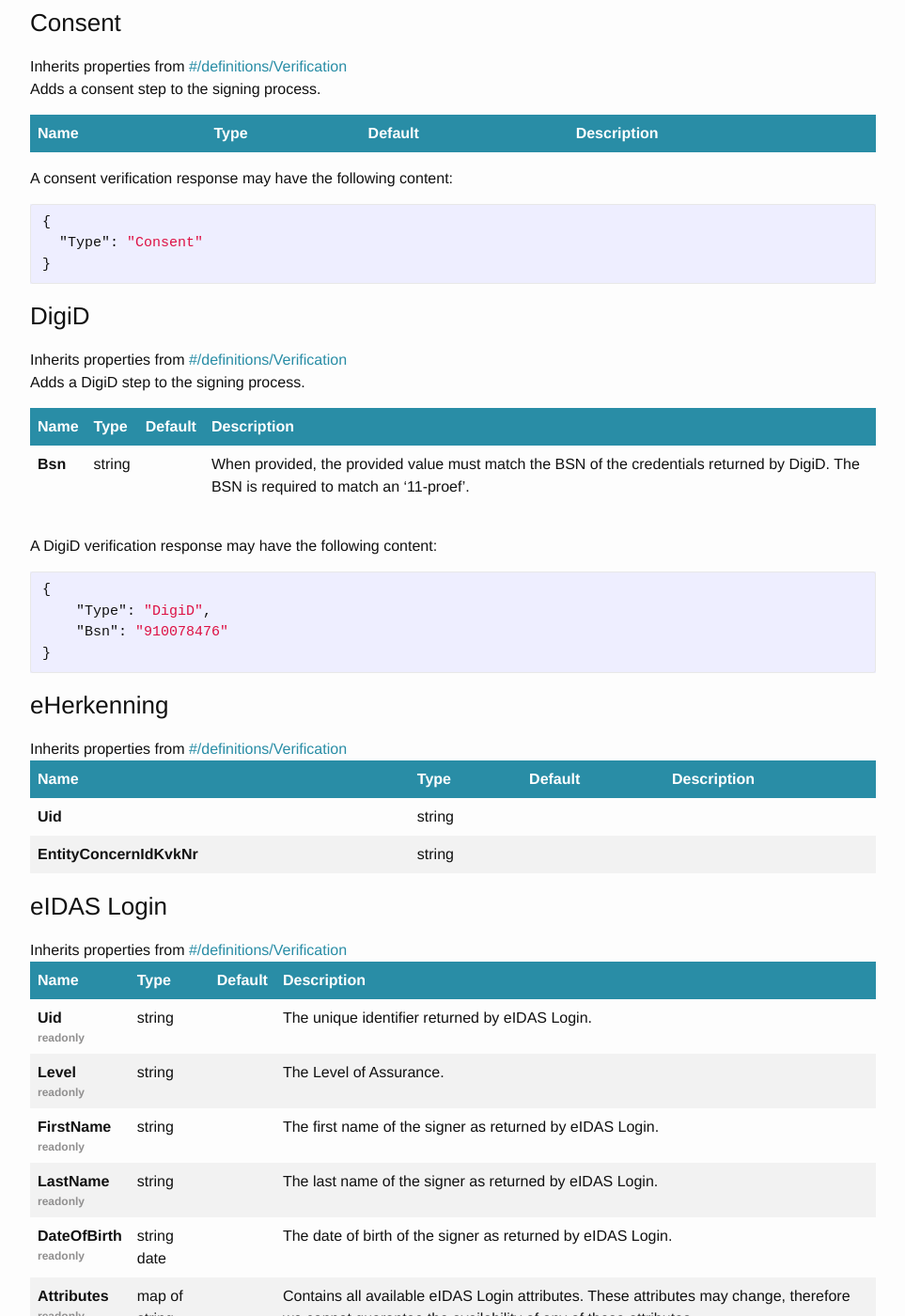
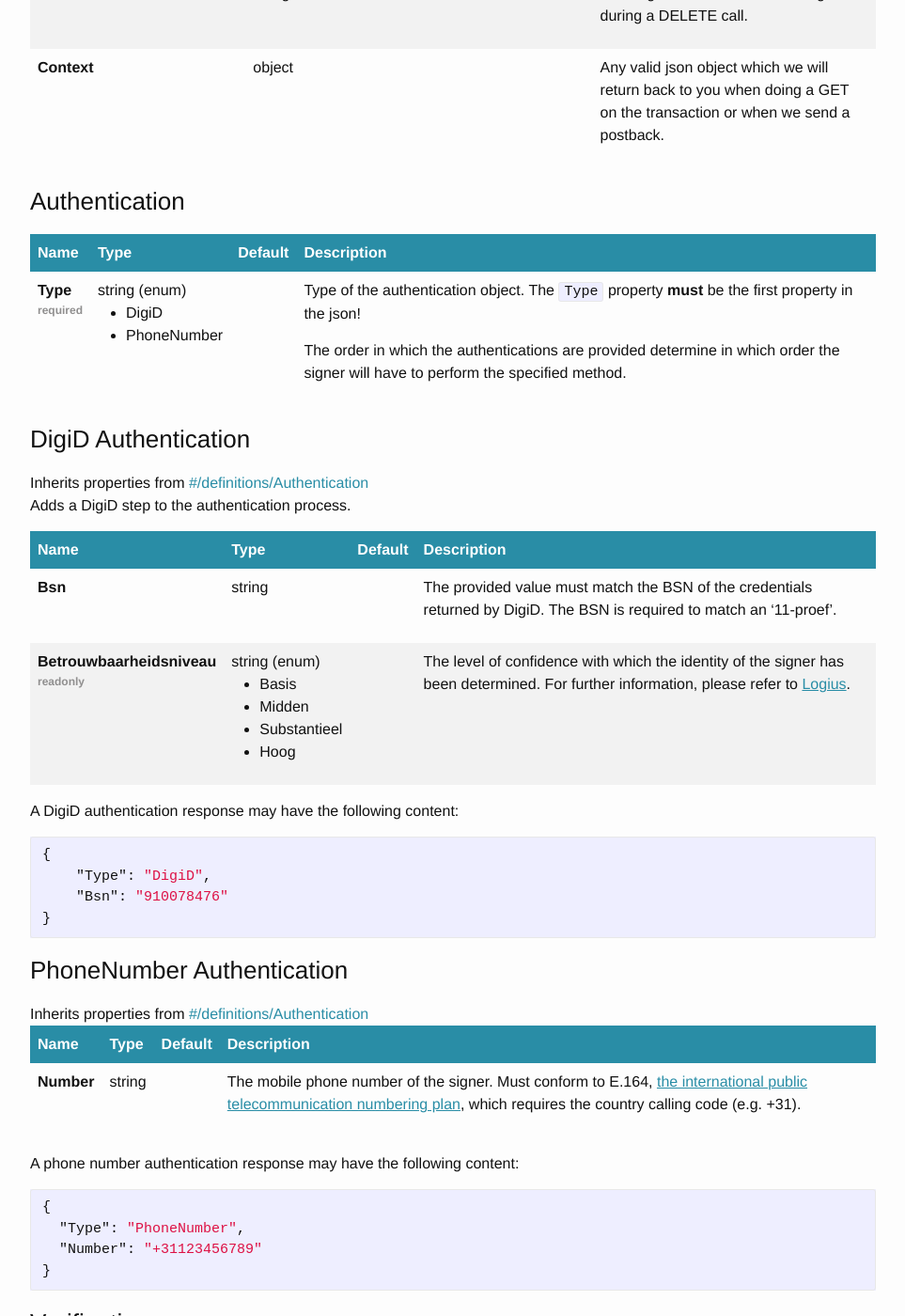
Before and after one commit to markohantula/evidos.github.io, a Jekyll site: the page built from endpoints.html, in a window 1280 px wide and 1400 px high, scrolled down 13328 px. Shown: the whole window at 94% size, without its empty margins (158-1121 px from the left). Built offline with Jekyll 4.4.1, drawn with Linux system fonts in a browser that asks for light colours; some of the changed text lies outside the part shown.

Commit message:
Add DigiD authentication documentation

````diff
--- a/_data/api-swagger.yaml
+++ b/_data/api-swagger.yaml
@@ -256,10 +256,24 @@
                 - `*Emphasis*` / `_Emphasis_`
                 - `**Stong**` / `__Strong__`
                 - `1. Ordered` and `- Unordered` lists
+            Authentications:
+              description: |
+                List of authentications that the signer has to authenticate with.
+                The order in which the authentications are provided determine in which order the signer will have to perform the specified method.
+
+                Authentications must be performed before the document(s) can be viewed.
+
+                You **must** explicitly specify the API-version when using this feature.
+                This is done with the header: 'Accept: application/vnd.signhost.v1+json'.
+              type: array
+              items:
+                $ref: '#/definitions/Authentication'
             Verifications:
               description: |
                 List of verifications that the signer has to verify with.
                 The order in which the verifications are provided determine in which order the signer will have to perform the specified method.
+
+                Verifications must be performed before the document(s) can be signed.
 
                 You **must** use one of the following verifications as the last method:
                 - Consent
@@ -470,6 +484,79 @@
         type: object
         description: Any valid json object which we will return back to you when doing a GET on the transaction or when we send a postback.
 
+  Authentication:
+    type: object
+    discriminator: Type
+    properties:
+      Type:
+        type: string
+        enum:
+          - DigiD
+          - PhoneNumber
+        description: |
+          Type of the authentication object.
+          The `Type` property **must** be the first property in the json!
+
+          The order in which the authentications are provided determine in which order the signer will have to perform the specified method.
+    required:
+    - Type
+
+  DigiD Authentication:
+    allOf:
+    - $ref: '#/definitions/Authentication'
+    - type: object
+      description: |
+        Adds a DigiD step to the authentication process.
+      properties:
+        Bsn:
+          type: string
+          description: |
+            The provided value must match the BSN of the credentials returned by DigiD.
+            The BSN is required to match an '11-proef'.
+          required: true
+        Betrouwbaarheidsniveau:
+          type: string
+          enum:
+            - Basis
+            - Midden
+            - Substantieel
+            - Hoog
+          readOnly: true
+          description: |
+            The level of confidence with which the identity of the signer has been determined.
+            For further information, please refer to [Logius](https://www.logius.nl/diensten/digid/hoe-werkt-het).
+    example: |
+      A DigiD authentication response may have the following content:
+      ```json
+      {
+          "Type": "DigiD",
+          "Bsn": "910078476"
+      }
+      ```
+
+  PhoneNumber Authentication:
+    allOf:
+    - $ref: '#/definitions/Authentication'
+    - type: object
+      properties:
+        Number:
+          type: string
+          description: |
+            The mobile phone number of the signer.
+            Must conform to E.164,
+            [the international public telecommunication numbering plan](https://en.wikipedia.org/wiki/E.164),
+            which requires the country calling code (e.g. +31).
+          example: "+31123456789"
+          required: true
+    example: |
+      A phone number authentication response may have the following content:
+      ```json
+      {
+        "Type": "PhoneNumber",
+        "Number": "+31123456789"
+      }
+      ```
+
   Verification:
     type: object
     discriminator: Type
@@ -529,6 +616,17 @@
           description: |
             When provided, the provided value must match the BSN of the credentials returned by DigiD.
             The BSN is required to match an '11-proef'.
+        Betrouwbaarheidsniveau:
+          type: string
+          enum:
+            - Basis
+            - Midden
+            - Substantieel
+            - Hoog
+          readOnly: true
+          description: |
+            The level of confidence with which the identity of the signer has been determined.
+            For further information, please refer to [Logius](https://www.logius.nl/diensten/digid/hoe-werkt-het).
     example: |
       A DigiD verification response may have the following content:
       ```json
````
